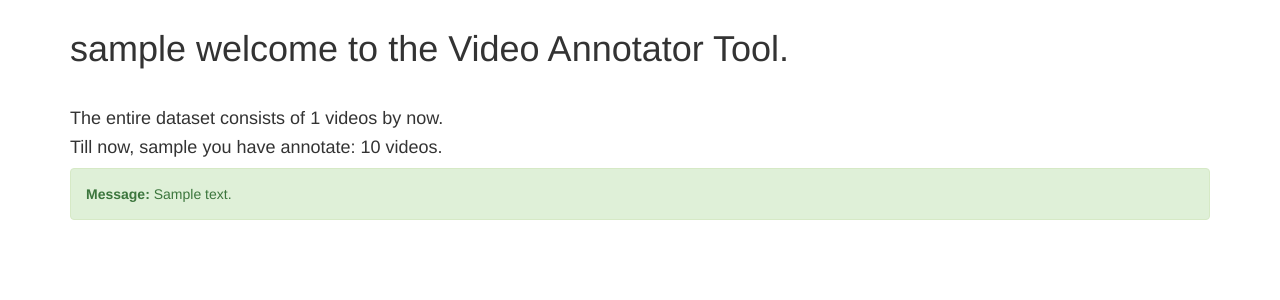
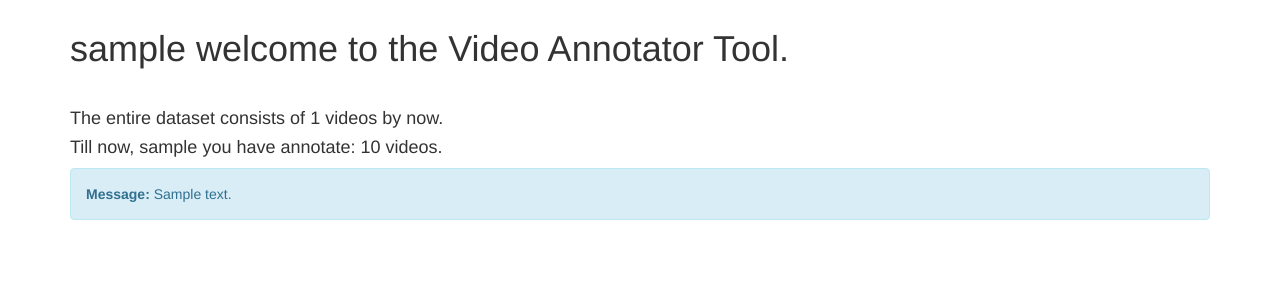
Before and after one commit to theopsall/video_annotator, a Flask app: template video_annotator/templates/profile.html in a window 1280 px wide. Shown: the part 51-351 px from the top of the page. Run offline with Flask 2, Linux system fonts and the light colour scheme; the template is opened without the code that fills it: most values are stand-ins (such as "Sample title", 1, 10 or a date in 2020); parts of the project's set-up code (start-up, migrations or seed data) failed here and were passed over; some libraries are stand-ins or nearby versions.

Commit message:
Change alert type

```diff
--- a/video_annotator/templates/profile.html
+++ b/video_annotator/templates/profile.html
@@ -31,7 +31,7 @@
 
         {% if message %}
 
-        <p  class="alert alert-success" role="alert">
+        <p  class="alert alert-info" role="alert">
             <strong>Message: </strong> {{ message }}
             </p>
       {% endif %}
```
